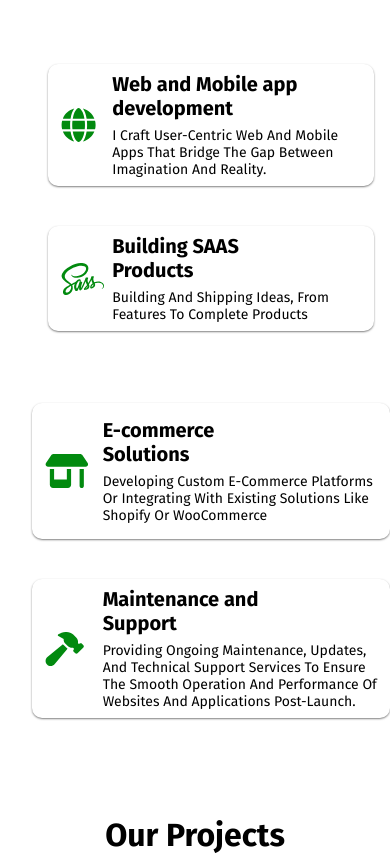
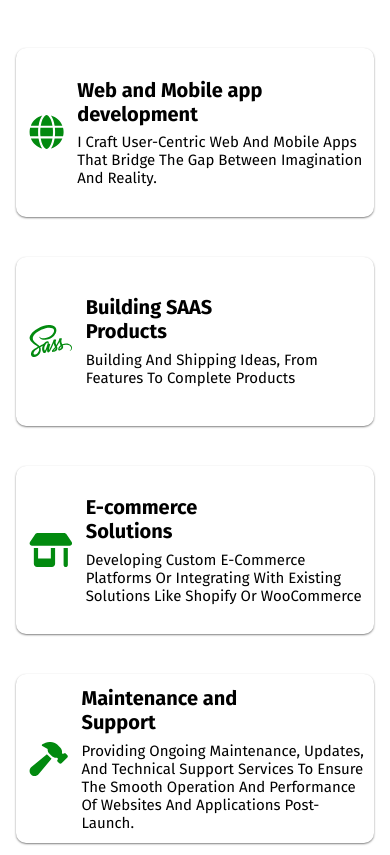
Before and after one commit to DarlingtonDev/Portfolio, a React (Create React App) app: page / in a window 390 px wide. Shown: the part 3140-3995 px from the top of the page. Built offline with nearby package versions, Linux system fonts and the light colour scheme.

Commit message:
Still working on responsiveness

```diff
--- a/src/App.css
+++ b/src/App.css
@@ -1150,6 +1150,8 @@ footer {
     width: 100%;
     height: 100%;
     padding-bottom: 5em;
+    padding-right: 1em;
+    padding-left: 1em;
   }
 
   .service-head {
@@ -1173,47 +1175,35 @@ footer {
   .services-sec {
     margin-top: 2em;
     position: relative;
-    margin-left: 1em;
-    margin-right: 1em;
+    margin-left: 0em;
+    margin-right: 0em;
+    border: 1px solid black;
+    display: none;
+  }
+  .service-sec-mobile {
+    margin-top: 1em;
+    position: relative;
+    margin-left: 0em;
+    margin-right: 0em;
+    padding-left: 0em;
   }
 
   .service-div {
-    display: flex;
-    flex-wrap: wrap;
-    width: 10%;
-    position: absolute;
-    top: 0;
-    left: 0;
-    justify-content: space-around;
-    column-gap: 0.7em;
-    row-gap: 0.8em;
     display: none;
   }
 
-  .service-div-bottom {
-    display: flex;
-    flex-wrap: wrap;
-    width: 10%;
-    position: absolute;
-    bottom: 0.2em;
-    right: 0;
-    justify-content: space-around;
-    column-gap: 0.7em;
-    row-gap: 0.8em;
-  }
-
-  .service-boxes {
+  .service-boxes-mobile {
     width: 100%;
     display: flex;
     flex-direction: column;
+    column-gap: 1.3em;
   }
 
-  .service-box {
-    flex: 0 0 40%;
-    margin-left: 2em;
+  .service-box-mobile {
+    /* flex: 0 0 40%; */
     margin-top: 2.5em;
     display: flex;
-    justify-content: space-between;
+    justify-content: center;
     height: 20vh;
     align-items: center;
     padding-top: 0.5em;
@@ -1223,31 +1213,34 @@ footer {
     background-color: rgb(202, 202, 202);
     background-color: white;
     border-radius: 10px;
+
     z-index: 3;
   }
 
-  .service-box-body {
-    width: 80%;
+  .service-box-body-mobile {
+    width: 100%;
   }
-  .service-box-body h2 {
+  .service-box-body-mobile h2 {
     font-family: "Fira Sans", sans-serif;
     font-size: 20px;
   }
 
-  .service-box-body p {
+  .service-box-body-mobile p {
     margin-top: 0.5em;
     font-family: "Fira Sans", sans-serif;
-    font-size: 14px;
+    font-size: 15px;
   }
 
   .services-sec-2 {
     margin-top: 2em;
     position: relative;
-    /* margin-left: 2em;
-    margin-right: 2em; */
+    margin-left: 0em;
+    margin-right: 0em;
     width: 100%;
     display: flex;
-    justify-content: flex-end;
+    justify-content: space-between;
+    border: 1px solid black;
+    display: none;
   }
 
   .service-div-2 {
--- a/src/Services.jsx
+++ b/src/Services.jsx
@@ -12,6 +12,101 @@ export const Service = () => {
           Cultivating Collaborative Solutions to Propel
           <br /> Your Digital Success Forward
         </p>
+      </div>
+      <div className="service-sec-mobile">
+        <div className="service-boxes-mobile">
+          <div className="service-box-mobile">
+            <div className="service-box-icon-mobile">
+              <FontAwesomeIcon
+                icon={faGlobe}
+                style={{
+                  fontSize: "34px",
+                  paddingLeft: "0.4em",
+                  paddingRight: "0.4em",
+                  color: "#028a0f",
+                }}
+              />
+            </div>
+            <div className="service-box-body-mobile">
+              <h2>
+                Web and Mobile app <br />
+                development
+              </h2>
+              <p>
+                I craft user-centric web and mobile apps that bridge the gap
+                between imagination and reality.
+              </p>
+            </div>
+          </div>
+          <div className="service-box-mobile">
+            <div className="service-box-icon-mobile">
+              <FontAwesomeIcon
+                icon={faSass}
+                style={{
+                  fontSize: "34px",
+                  paddingLeft: "0.4em",
+                  paddingRight: "0.4em",
+                  color: "#028a0f",
+                }}
+              />
+            </div>
+            <div className="service-box-body-mobile">
+              <h2>
+                Building SAAS <br />
+                Products
+              </h2>
+              <p>
+                Building and shipping ideas, from features to complete products
+              </p>
+            </div>
+          </div>
+          <div className="service-box-mobile">
+            <div className="service-box-icon-mobile">
+              <FontAwesomeIcon
+                icon={faShop}
+                style={{
+                  fontSize: "34px",
+                  paddingLeft: "0.4em",
+                  paddingRight: "0.4em",
+                  color: "#028a0f",
+                }}
+              />
+            </div>
+            <div className="service-box-body-mobile">
+              <h2>
+                E-commerce <br />
+                Solutions
+              </h2>
+              <p>
+                Developing custom e-commerce platforms or integrating with
+                existing solutions like Shopify or WooCommerce
+              </p>
+            </div>
+          </div>
+          <div className="service-box-mobile">
+            <div className="service-box-icon-mobile">
+              <FontAwesomeIcon
+                icon={faHammer}
+                style={{
+                  fontSize: "34px",
+                  paddingLeft: "0.4em",
+                  paddingRight: "0.4em",
+                  color: "#028a0f",
+                }}
+              />
+            </div>
+            <div className="service-box-body-mobile">
+              <h2>
+                Maintenance and <br /> Support
+              </h2>
+              <p>
+                Providing ongoing maintenance, updates, and technical support
+                services to ensure the smooth operation and performance of
+                websites and applications post-launch.
+              </p>
+            </div>
+          </div>
+        </div>
       </div>
       <div className="services-sec">
         <div className="service-div">
```
